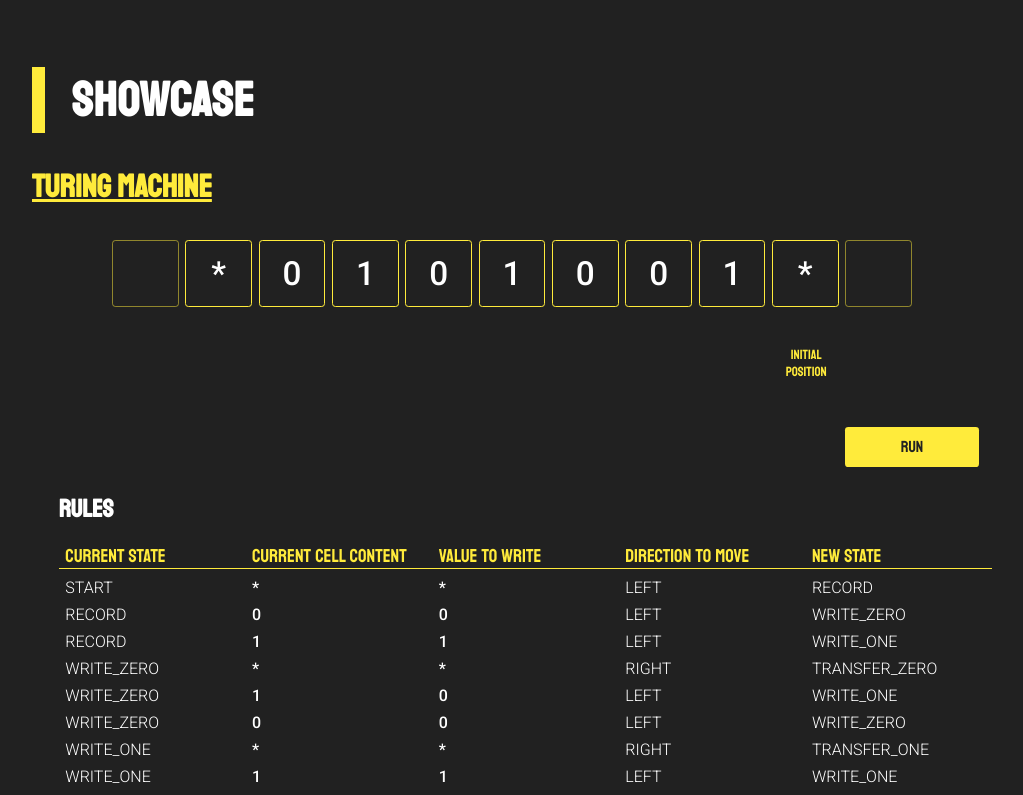
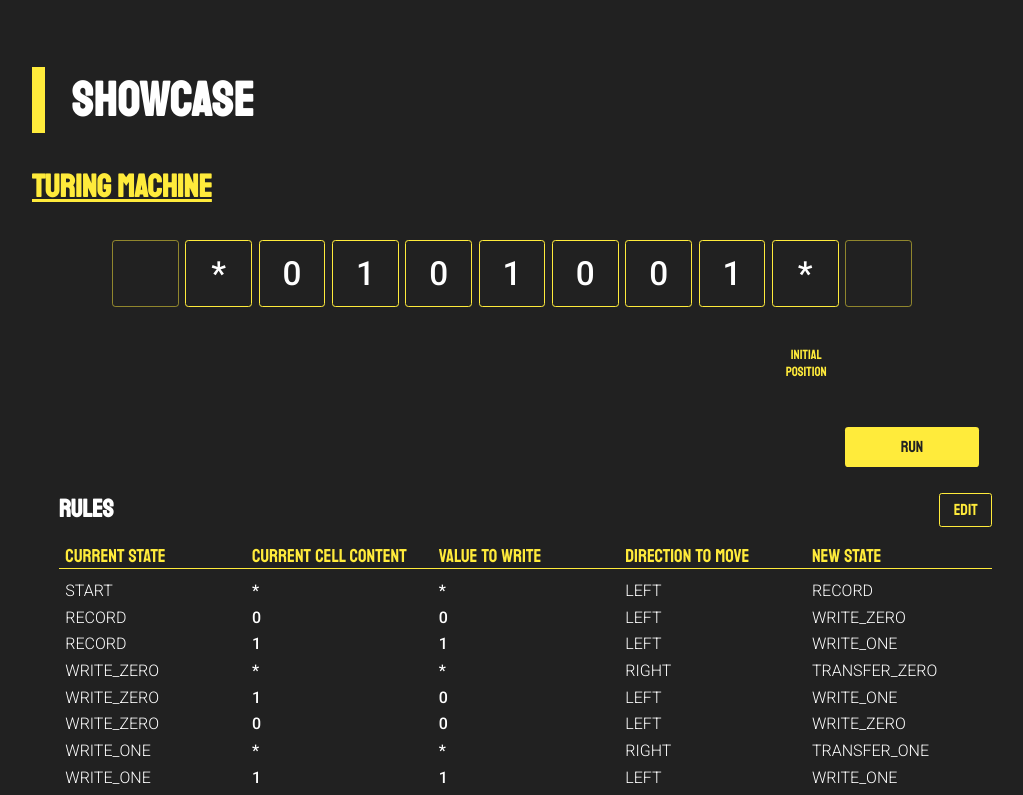
Before and after one commit to Alexius-Huang/Svartalvheim, a Nuxt app: page /thurisaz in a window 1280 px wide. Shown: the top 795 px of the page, without its empty margins (128-1151 px from the left). Built offline with nearby package versions, Linux system fonts and the light colour scheme.

Commit message:
Turing Machine - able to delete or change part of the rules

```diff
--- a/components/misc/Thurisaz/TuringMachine.vue
+++ b/components/misc/Thurisaz/TuringMachine.vue
@@ -31,11 +31,17 @@
     </div>
 
     <rules
+      ref="rules"
       :rules="rules"
+      :execute-state="executeState"
       :matched-rule-index="matchedRuleIndex"
       :state-descriptions="stateDescriptions"
       :available-states="availableStates"
       :available-values="availableValues"
+      @edit="handleEditRules"
+      @edit-complete="executeState = Execute.READY"
+      @change-current-state="handleRuleCurrentStateChange"
+      @delete-rule="handleDeleteRule"
     />
 
     <advanced-config
@@ -44,7 +50,7 @@
       :available-values="availableValues"
       :available-states="availableStates"
       :state-descriptions="stateDescriptions"
-      @edit="executeState = Execute.EDITING"
+      @edit="handleEditConfig"
       @edit-complete="executeState = Execute.READY"
       @append-available-value="handleAppendAvailableValue"
       @delete-available-value="handleDeleteAvailableValue"
@@ -226,6 +232,23 @@ export default {
       }, this.delay);
     },
 
+    handleEditRules() {
+      this.executeState = Execute.EDITING;
+      this.$refs.advancedConfig.resetFlagsAndInputs();
+    },
+    handleEditConfig() {
+      this.executeState = Execute.EDITING;
+      this.$refs.rules.resetFlagsAndInputs();
+    },
+
+    handleRuleCurrentStateChange(params) {
+      const { index, state } = params;
+      const { rules } = this;
+
+      rules[index].state = state;
+      this.rules = [...rules];
+    },
+
     handleAppendAvailableValue(input) {
       this.availableValues = new Set([...this.availableValues, input]);
     },
@@ -237,6 +260,11 @@ export default {
 
       this.availableStates = new Set([..._AS]);
       this.stateDescriptions = new Map(_SD);
+    },
+    handleDeleteRule(index) {
+      const { rules: r } = this;
+      r.splice(index, 1);
+      this.rules = [...r];
     },
     handleDeleteAvailableValue(input) {
       const { availableValues: av } = this;
--- a/components/misc/Thurisaz/turing-machine/Rules.vue
+++ b/components/misc/Thurisaz/turing-machine/Rules.vue
@@ -1,6 +1,20 @@
 <template>
   <div class="rules">
-    <h3>Rules</h3>
+    <h3>
+      Rules
+      <button
+        v-if="!editing"
+        class="edit-btn"
+        :disabled="executeState !== Execute.READY && executeState !== Execute.EDITING"
+        @click="handleRulesEdit"
+      >{{ editBtnText }}</button>
+
+      <button
+        v-else
+        class="complete-btn"
+        @click="handleEditComplete"
+      >Done</button>
+    </h3>
 
     <div class="rule-table">
       <div class="thead">
@@ -24,30 +38,54 @@
           class="row"
           :class="{ active: matchedRuleIndex === i }"
         >
-          <span
+          <button
+            v-if="editing"
+            class="delete-btn"
+            @click="handleDeleteRule(i)"
+          >X</button><!--
+       --><label
+            tabindex="1"
             :class="{ unavailable: !isNull(state) && !availableStates.has(state) }"
             :title="stateDescriptions.get(state)"
-          >{{ state }}</span><!--
-       --><span
+            @blur="handleUncheckToggler('current-state-toggler', i)"
+          >
+            <span>{{ state }}</span>
+            <template v-if="editing">
+
+            <input type="checkbox" ref="current-state-toggler" />
+            <ul class="dropdown">
+              <li
+                v-for="s in Array.from(availableStates)"
+                :key="s"
+                @click="handleChangeCurrentState(i, s)"
+              >{{ s }}</li>
+            </ul>
+
+            </template>
+          </label><!--
+       --><label
+            tabindex="1"
             class="value-font"
             :class="{ unavailable: !isNull(currentValue) && !availableValues.has(currentValue) }"
           >
-            {{ isNull(currentValue) ? 'Any' : currentValue }}
-          </span><!--
-       --><span
+            <span>{{ isNull(currentValue) ? 'Any' : currentValue }}</span>
+          </label><!--
+       --><label
+            tabindex="1"
             class="value-font"
             :class="{ unavailable: !isNull(writeValue) && !availableValues.has(writeValue) }"
-          >{{ writeValue }}</span><!--
-       --><span>{{ isNull(direction) ? 'No Move' : direction }}</span><!--
-       --><span
+          ><span>{{ writeValue }}</span></label><!--
+       --><label tabindex="1"><span>{{ isNull(direction) ? 'No Move' : direction }}</span></label><!--
+       --><label
+            tabindex="1"
             :title="stateDescriptions.get(nextState)"
             :class="{
               highlight: isNull(nextState),
               unavailable: !isNull(nextState) && !availableStates.has(nextState),
             }"
           >
-            {{ isNull(nextState) ? 'HALT' : nextState }}
-          </span>
+            <span>{{ isNull(nextState) ? 'HALT' : nextState }}</span>
+          </label>
         </div>
       </div>
     </div>
@@ -55,16 +93,74 @@
 </template>
 
 <script>
+const Execute = {
+  READY: 1,
+  EXECUTING: 2,
+  PAUSE: 3,
+  HALT: 4,
+  ERROR: 5,
+  EDITING: 6,
+};
+
 export default {
   props: [
     'rules',
+    'executeState',
     'matchedRuleIndex',
     'stateDescriptions',
     'availableStates',
     'availableValues',
   ],
+  data() {
+    return {
+      Execute,
+      editing: false,
+    };
+  },
+  computed: {
+    editBtnText() {
+      return (
+        this.executeState === Execute.READY   ||
+        this.executeState === Execute.EDITING
+      ) ? 'Edit' : 'Cannot Edit While Running Program ...';
+    },
+  },
   methods: {
     isNull(value) { return value === null; },
+    handleRulesEdit() {
+      this.$emit('edit');
+      this.editing = true;
+    },
+    handleUncheckToggler(refName, index) {
+      const $$togglers = this.$refs[refName];
+      if (Array.isArray($$togglers)) {
+        const $el = $$togglers[index];
+        if ($el) {
+          $el.checked = false;
+        }
+      }
+    },
+    handleChangeCurrentState(index, state) {
+      this.$emit('change-current-state', { index, state });
+    },
+    handleDeleteRule(index) {
+      this.$emit('delete-rule', index);
+    },
+    handleEditComplete() {
+      this.$emit('edit-complete');
+      this.resetFlagsAndInputs();
+    },
+    resetFlagsAndInputs() {
+      this.editing = false;
+    },
+  },
+  watch: {
+    executeState() {
+      const { executeState: s } = this;
+      if (s !== Execute.EDITING) {
+        this.resetFlagsAndInputs();
+      }
+    },
   },
 };
 </script>
@@ -72,6 +168,7 @@ export default {
 <style scoped lang="sass">
 @import '../../../../sass/colors.sass'
 @import '../../../../sass/shared.sass'
+@import '../../../../sass/helpers.sass'
 
 div.rules
   box-sizing: border-box
@@ -81,6 +178,31 @@ div.rules
   > h3
     color: white
     font-family: $base-font-family
+    > button.edit-btn,
+    > button.complete-btn
+      @include btn-reset
+      float: right
+      color: $yellow-500
+      padding: 0 10pt
+      height: 25pt
+      line-height: 25pt
+      border: 1pt solid $yellow-500
+      border-radius: 2pt
+      transition: .25s
+      &:hover
+        background-color: white
+        color: #222
+        transition: .25s
+
+      &:disabled, &:disabled:hover
+        background-color: #222
+        color: transparentize($yellow-500, 0.75)
+        border-color: transparentize($yellow-500, 0.75)
+        transition: .25s
+
+    > button.complete-btn
+      color: #222
+      background-color: $yellow-500
 
   > div.rule-table
     margin-top: 15pt
@@ -97,33 +219,90 @@ div.rules
         font-size: 14pt
         color: $yellow-500
     > div.tbody
+      margin-top: 5pt
       > div.row
         transition: background-color .25s
+        position: relative
         &.active
           background-color: #555
           transition: background-color .25s
-        > span
-          color: white
+
+        > button.delete-btn
+          @include btn-reset
+          position: absolute
+          width: 18pt
+          height: 18pt
+          left: -20pt
+          top: 0
+          color: $yellow-500
+          font-size: 14pt
+          line-height: 18pt
+          font-family: $base-font-family
+          transition: .25s
+          &:hover
+            width: 24pt
+            height: 24pt
+            font-size: 16pt
+            left: -24pt
+            top: -3pt
+            transition: .25s
+            color: $red-500
+
+        > label
           width: 20%
-          height: 18pt
-          line-height: 18pt
+          height: 20pt
+          padding-left: 5pt
           box-sizing: border-box
-          padding-left: 5pt
           display: inline-block
-          font-size: 12pt
+          vertical-align: top
+          position: relative
 
-          &:hover
+          &:focus
+            outline: none
+
+          > span
+            color: white
+            line-height: 20pt
+            font-size: 12pt
+
+          &:hover > span
             color: $yellow-600
             text-decoration: underline
             text-decoration-style: dotted
 
-          &.value-font
+          &.value-font > span
             font-family: $default-font-family
             font-weight: 500
 
-          &.unavailable
+          &.unavailable > span
             color: $red-500
 
-          &.highlight
+          &.highlight > span
             color: $yellow-500
+
+          > input[type="checkbox"]
+            display: none
+
+          > input[type="checkbox"] + ul
+            position: absolute
+            top: 20pt
+            z-index: 1
+            background-color: #333
+            border-top: 2pt solid $yellow-500
+            padding: 5pt 0
+            max-height: 150pt
+            overflow-y: auto
+
+            > li
+              font-size: 10pt
+              height: 16pt
+              line-height: 16pt
+              color: white
+              padding: 0 10pt
+              &:hover
+                background-color: #444
+
+          > input[type="checkbox"]:not(:checked) + ul
+            display: none
+
 </style>
```
